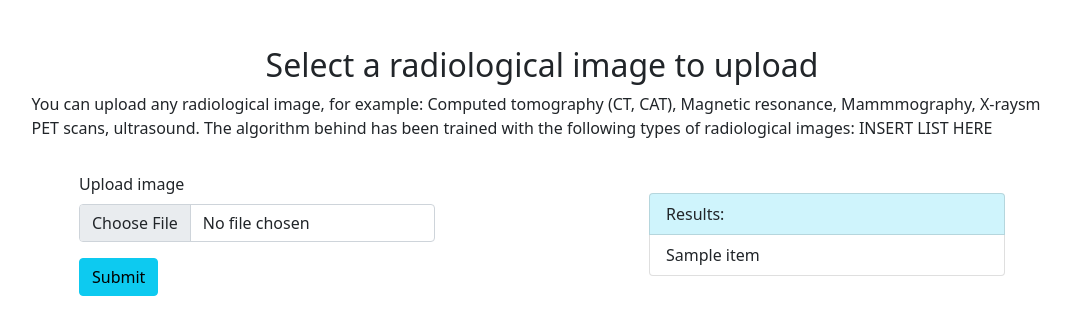
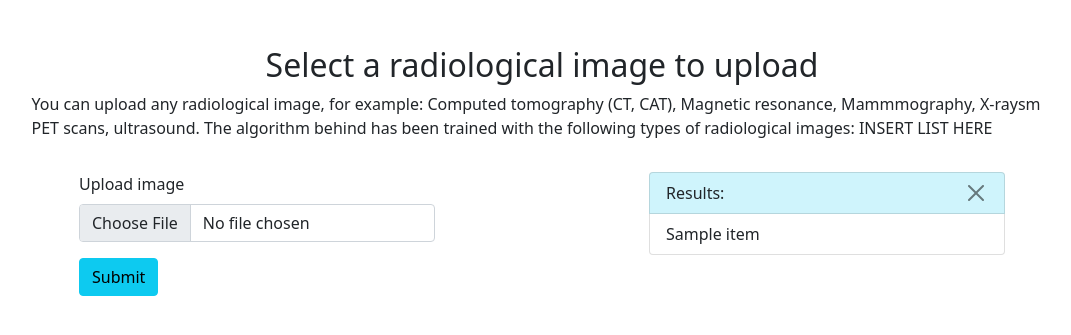
Before and after one commit to fjpa121197/imageclef-flask-app, a Flask app: template templates/home.html in a window 1280 px wide. Shown: the part 50-385 px from the top of the page, without its empty margins (98-1169 px from the left). Run offline with Flask 2, Linux system fonts and the light colour scheme; the template is opened without the code that fills it: most values are stand-ins (such as "Sample title", 1, 10 or a date in 2020); parts of the project's set-up code (start-up, migrations or seed data) failed here and were passed over.

Commit message:
Clear button for results & image

```diff
--- a/templates/home.html
+++ b/templates/home.html
@@ -46,17 +46,20 @@
                 </div>
             {% endif %}
 
-            <div class="col-lg-4 col-md-5 col-11 pt-3 pb-3 my-auto">
+                <div class="col-lg-4 col-md-5 col-11 pt-3 pb-3 justify-content-top">
                 {% if results %}
                     <ul class="list-group">
-                    <li class="list-group-item list-group-item-info text-dark">Results:</li>
+                        <li class="list-group-item list-group-item-info text-dark">
+                            Results:
+                            <a href="{{ url_for('home') }}">
+                            <button type="button" value="clear" class="btn-close btn-close float-end" aria-label="Close"></button></a>
+                        </li>
                         {% for item in results %}
                             <li class="list-group-item">{{ item }}</li>
                         {% endfor %}
                         </ul>
                 {% endif %}
         </div>
-
         </div>
 
         <!-- {% if filename %}
```
Also changed, not shown: app.py (line endings or trailing spaces). Lines whose indentation alone changed are shown as unchanged.
